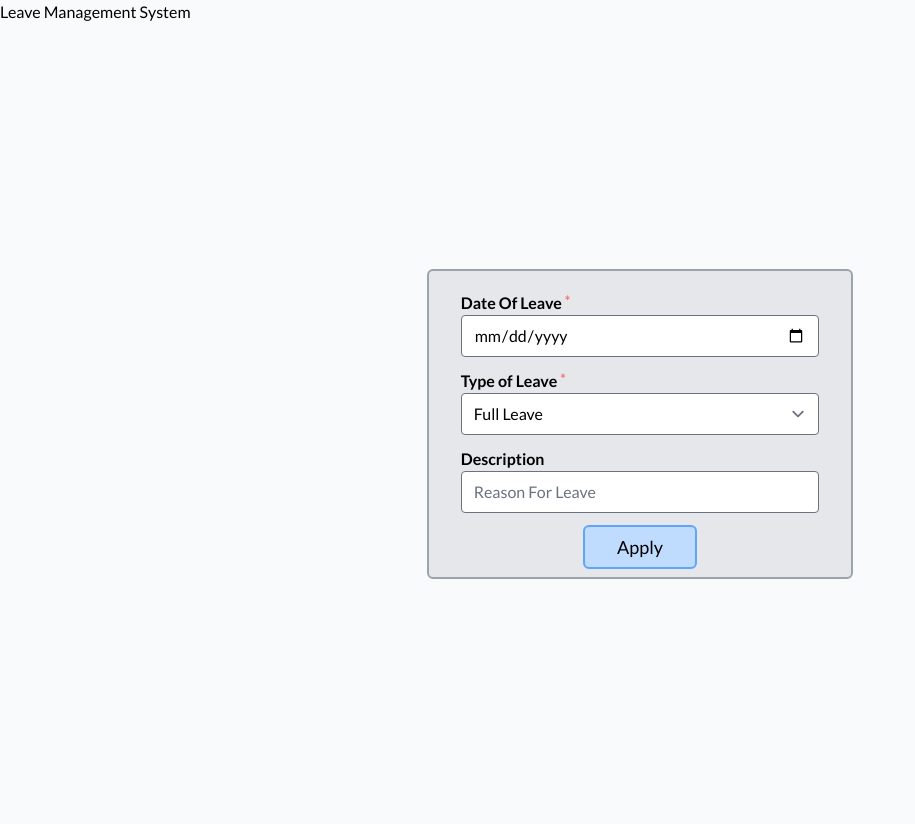
After one commit to Hamza5743/chutti, a Django app: page /apply/ in a window 1280 px wide. The commit adds this page. Shown: the whole page, without its empty margins (0-915 px from the left). Run offline with Django 5.2, Linux system fonts and the light colour scheme; the visitor is signed in with stand-in values (Sample User, id 1); style sheets or scripts are compiled from the project's sources; some libraries are stand-ins or nearby versions.

Commit message:
Leave Apply

```diff
--- /dev/null
+++ b/chutti/forms.py
@@ -0,0 +1,24 @@
+import datetime
+
+from django import forms
+from django.core.exceptions import ValidationError
+
+from .models import LeaveType
+
+
+class LeaveForm(forms.Form):
+    date_of_leave = forms.DateField()
+    leave_type = forms.ChoiceField(choices=zip(LeaveType.names, LeaveType.values))
+    description = forms.CharField(max_length=100, required=False)
+
+    def clean_date_of_leave(self):
+        data = self.cleaned_data["date_of_leave"]
+
+        today = datetime.date.today()
+
+        if data < today - datetime.timedelta(
+            weeks=4
+        ) or data > today + datetime.timedelta(weeks=4):
+            raise ValidationError("You can only select date within 4 weeks of today")
+
+        return data
--- a/chutti/models.py
+++ b/chutti/models.py
@@ -7,10 +7,13 @@ class LeaveHours(models.IntegerChoices):
     PARTIAL_LEAVE = 4
 
 
-class TotalLeaves:
+class TotalLeaves(models.IntegerChoices):
     FULL_LEAVE = 4
     PARTIAL_LEAVE = 2
 
+class LeaveType(models.TextChoices):
+    FULL_LEAVE = "Full Leave"
+    PARTIAL_LEAVE = "Partial Leave"
 
 class LeavesLeft(models.Model):
     user = models.OneToOneField(get_user_model(), on_delete=models.CASCADE)
--- a/chutti/urls.py
+++ b/chutti/urls.py
@@ -1,12 +1,14 @@
 from django.urls import path
 
-from .views import dashboard, get_leaves, login, logout, make_data, signup
+from .views import dashboard, get_leaves, login, logout, make_data, signup, apply
 
 urlpatterns = [
+    path("", login, name="root"),
     path("login/", login, name="login"),
     path("signup/", signup, name="signup"),
     path("logout/", logout, name="logout"),
     path("dashboard/", dashboard, name="dashboard"),
+    path("apply/", apply, name="apply"),
     path("create/", make_data, name="make_data"),
     path("getall/", get_leaves, name="get_leaves"),
 ]
--- a/chutti/views.py
+++ b/chutti/views.py
@@ -9,7 +9,7 @@ from django.views.decorators.http import require_http_methods
 from chutti.services.util_services import login_required, logout_required
 
 from .models import Leave, LeaveHours
-
+from .forms import LeaveForm
 # Create your views here.
 
 
@@ -58,6 +58,24 @@ def dashboard(request: HttpRequest):
     return render(request, "chutti/dashboard.html")
 
 
+@login_required
+def apply(request: HttpRequest):
+    error_message = ""
+    if request.method == "POST":
+        form = LeaveForm(request.POST)
+        if form.is_valid():
+            print(form.cleaned_data)
+            # form.save()
+            return redirect("dashboard")
+
+        error_message = next(iter(next(iter(form.errors.values()))))
+    else:
+        form = LeaveForm()
+    return render(
+        request, "chutti/apply.html", {"form": form, "error_message": error_message}
+    )
+
+
 def get_leaves(request):
     leaves: list[Leave] = Leave.objects.filter()
     for l in leaves:
--- /dev/null
+++ b/templates/chutti/apply.html
@@ -0,0 +1,46 @@
+{% extends 'base.html' %}
+{% block content %}
+    <div class="flex flex-col items-center justify-center h-full w-full">
+        <div class="flex flex-col w-1/3 min-w-96 bg-gray-200 p-8 py-2 border-2 border-gray-400 border-solid rounded-md">
+            <form class="flex flex-col w-full space-y-3"
+                  method="post"
+                  action="{% url 'apply' %}">
+                {% csrf_token %}
+                <!-- {{ form.as_p }} -->
+                <div class="flex flex-col justify-start items-center w-full">
+                    <label class="mr-auto font-bold" for="{{ form.date_of_leave.id_for_label }}">
+                        Date Of Leave
+                        {% if form.date_of_leave.field.required %}<span class="align-top text-sm text-red-400">*</span>{% endif %}
+                    </label>
+                    <input class="w-full rounded"
+                           name="{{ form.date_of_leave.html_name }}"
+                           id="{{ form.date_of_leave.auto_id }}"
+                           {% if form.date_of_leave.field.required %}required{% endif %}
+                           type="date" />
+                    <label class="mr-auto font-bold mt-3" for="{{ form.leave_type.id_for_label }}">
+                        Type of Leave
+                        {% if form.leave_type.field.required %}<span class="align-top text-sm text-red-400">*</span>{% endif %}
+                    </label>
+                    <select class="w-full rounded"
+                            name="{{ form.leave_type.html_name }}"
+                            id="{{ form.leave_type.auto_id }}">
+                        {% for value, name in form.leave_type.field.choices %}<option value="{{ value }}">{{ name }}</option>{% endfor %}
+                    </select>
+                    <label class="mr-auto font-bold mt-3" for="id_password">
+                        Description
+                        {% if form.description.field.required == True %}<span class="align-top text-sm text-red-400">*</span>{% endif %}
+                    </label>
+                    <input class="w-full rounded"
+                           name="{{ form.description.html_name }}"
+                           id="{{ form.description.auto_id }}"
+                           {% if form.description.field.required %}required{% endif %}
+                           type="text"
+                           placeholder="Reason For Leave" />
+                </div>
+                {% if error_message %}<p class="text-red-500">{{ error_message }}</p>{% endif %}
+                <button class="self-center m-4 mx-auto p-1.5 px-8 bg-blue-200 hover:bg-blue-300 border-2 border-blue-400 border-solid rounded-md text-lg"
+                        type="submit">Apply</button>
+            </form>
+        </div>
+    </div>
+{% endblock %}
--- a/templates/chutti/dashboard.html
+++ b/templates/chutti/dashboard.html
@@ -8,6 +8,11 @@
                     Out
                 </button>
             </a>
+            <a href="{% url 'apply' %}">
+                <button class="self-center m-4 mx-auto p-1.5 px-8 bg-blue-200 hover:bg-blue-300 border-2 border-blue-400 border-solid rounded-md text-lg">
+                    Apply for Leave
+                </button>
+            </a>
         </div>
     </div>
 {% endblock %}
```
